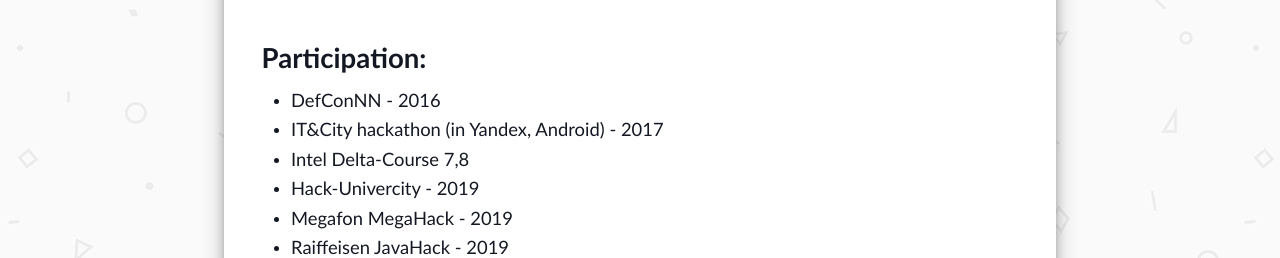
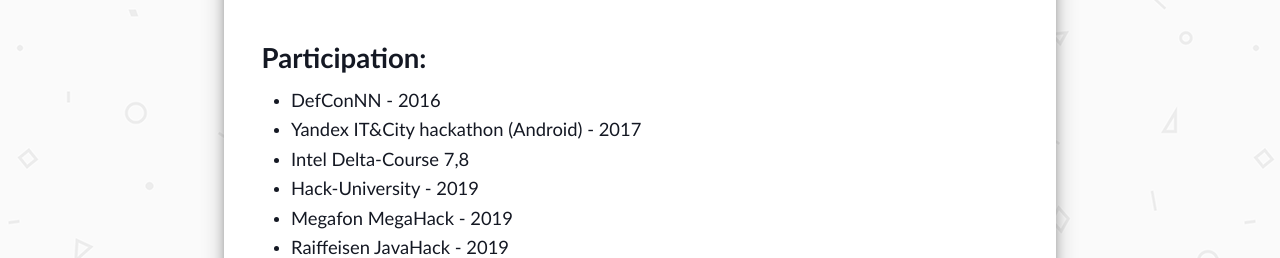
Before and after one commit to stovv/old-stovv.github.io, a plain HTML site: page cv/index.html in a window 1280 px wide. Shown: the part 1565-1823 px from the top of the page. Drawn offline with nearby package versions, Linux system fonts and the light colour scheme.

Commit message:
Fixed Typo

```diff
--- a/cv/index.html
+++ b/cv/index.html
@@ -109,9 +109,9 @@ Here I work in languages: C/C++, Perl, Python</p>
 
 <ul>
 <li>DefConNN - 2016</li>
-<li>IT&amp;City hackathon (in Yandex, Android) - 2017</li>
+<li>Yandex IT&amp;City hackathon (Android) - 2017</li>
 <li>Intel Delta-Course 7,8</li>
-<li>Hack-Univercity - 2019</li>
+<li>Hack-University - 2019</li>
 <li>Megafon MegaHack - 2019</li>
 <li>Raiffeisen JavaHack - 2019</li>
 </ul>
```
